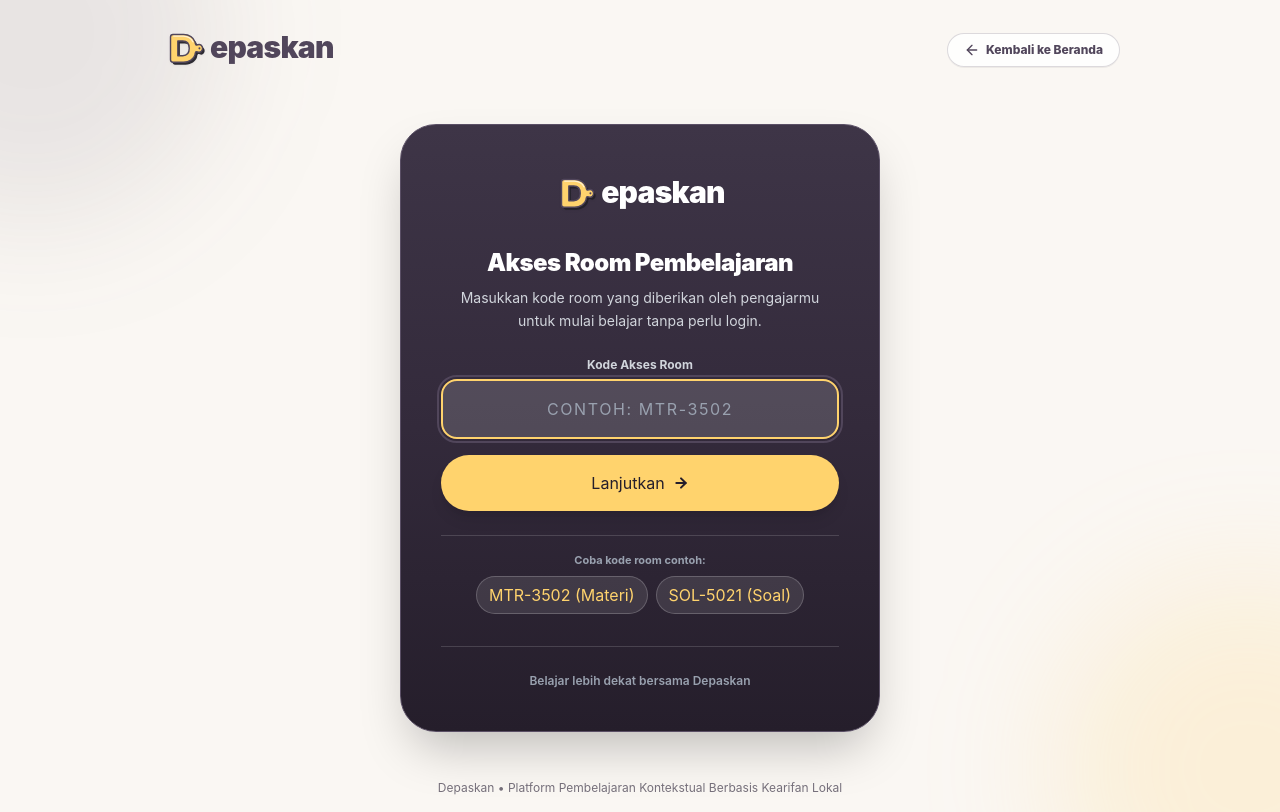
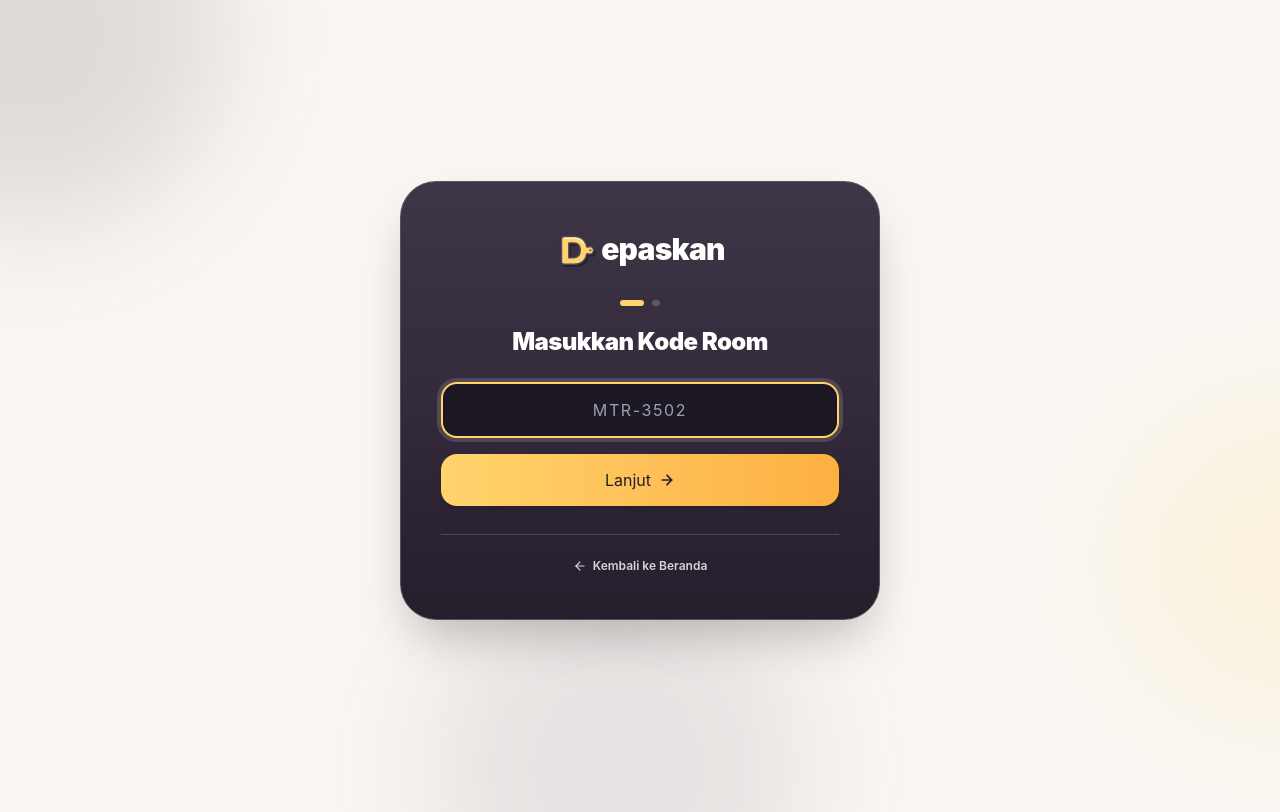
Before and after one commit to Irham-Najib-Azimul-Qowi/ContextLearningApp, a Next.js app: page /room in a window 1280 px wide. Built offline with nearby package versions, Linux system fonts and the light colour scheme.

Commit message:
feat: add room access portal page with code validation and student name entry

```diff
--- a/app/room/page.tsx
+++ b/app/room/page.tsx
@@ -3,7 +3,7 @@
 import React, { useState } from "react";
 import { useRouter } from "next/navigation";
 import Link from "next/link";
-import { DoorOpen, ArrowRight, ArrowLeft, User, AlertCircle, CheckCircle2 } from "lucide-react";
+import { ArrowRight, ArrowLeft, AlertCircle } from "lucide-react";
 import { PahamiPuzzleLogo } from "@/components/landing/puzzle-logo";
 import { repository } from "@/lib/db/repository";
 
@@ -70,26 +70,13 @@ export default function RoomAccessPortalPage() {
   };
 
   return (
-    <div className="min-h-screen bg-[#FAF7F3] text-[#23212A] flex flex-col justify-between selection:bg-[#FFD36D] selection:text-[#51465B] relative overflow-hidden font-sans">
-      {/* Decorative Pastel Blobs */}
-      <div className="fixed -top-40 -left-40 w-96 h-96 rounded-full bg-[#51465B]/10 blur-3xl pointer-events-none" />
-      <div className="fixed -bottom-40 -right-40 w-96 h-96 rounded-full bg-[#FFD36D]/20 blur-3xl pointer-events-none" />
+    <main className="min-h-screen bg-[#FAF7F3] flex items-center justify-center p-4 sm:p-6 relative overflow-hidden font-sans">
+      {/* Subtle atmospheric ambient glow */}
+      <div className="fixed -top-40 -left-40 w-96 h-96 rounded-full bg-[#3E3547]/15 blur-3xl pointer-events-none" />
+      <div className="fixed top-1/2 -right-40 w-80 h-80 rounded-full bg-[#FFD36D]/15 blur-3xl pointer-events-none" />
+      <div className="fixed -bottom-40 left-1/3 w-96 h-96 rounded-full bg-[#3E3547]/10 blur-3xl pointer-events-none" />
 
-      {/* Top Floating Header */}
-      <header className="w-full max-w-5xl mx-auto px-4 sm:px-8 pt-6 pb-4 flex items-center justify-between z-20">
-        <PahamiPuzzleLogo size="md" />
-
-        <Link
-          href="/"
-          className="inline-flex items-center gap-1.5 px-4 py-2 rounded-full border border-[#51465B]/20 bg-white/80 hover:bg-white text-[#51465B] text-xs font-extrabold transition-all shadow-2xs hover:shadow-xs"
-        >
-          <ArrowLeft className="w-4 h-4" />
-          <span>Kembali ke Beranda</span>
-        </Link>
-      </header>
-
-      {/* Main Center: Exact Dark Claymorphic Card from Login Style */}
-      <main className="flex-1 flex items-center justify-center px-4 py-8 z-10">
+      {/* Floating Card */}
       <div className="w-full max-w-[480px] bg-gradient-to-b from-[#3E3547] via-[#332A3B] to-[#251E2B] rounded-[32px] sm:rounded-[36px] border border-[#5A4F65] shadow-2xl p-8 sm:p-10 relative overflow-hidden flex flex-col items-center text-center text-white z-10 transition-all">
 
         {/* Logo on Top */}
@@ -97,17 +84,28 @@ export default function RoomAccessPortalPage() {
           <PahamiPuzzleLogo size="md" theme="dark" />
         </div>
 
+        {/* Progress Dots Indicator */}
+        <div className="flex items-center justify-center gap-2 mt-5">
+          <div
+            className={`h-1.5 rounded-full transition-all duration-300 ${
+              step === 1 ? "w-6 bg-[#FFD36D]" : "w-2 bg-[#FFD36D]/50"
+            }`}
+          />
+          <div
+            className={`h-1.5 rounded-full transition-all duration-300 ${
+              step === 2 ? "w-6 bg-[#FFD36D]" : "w-2 bg-white/20"
+            }`}
+          />
+        </div>
+
         {/* STEP 1: MASUKKAN KODE ROOM */}
         {step === 1 ? (
-            <div className="w-full space-y-6 animate-in fade-in zoom-in-95 duration-200 mt-6">
+          <div className="w-full space-y-6 animate-in fade-in zoom-in-95 duration-200 mt-5">
             {/* Heading */}
             <div>
               <h1 className="text-xl sm:text-2xl font-black text-white tracking-tight">
-                  Akses Room Pembelajaran
+                Masukkan Kode Room
               </h1>
-                <p className="text-xs sm:text-sm text-gray-300 mt-2 leading-relaxed max-w-sm mx-auto">
-                  Masukkan kode room yang diberikan oleh pengajarmu untuk mulai belajar tanpa perlu login.
-                </p>
             </div>
 
             {/* Error Message */}
@@ -120,80 +118,44 @@ export default function RoomAccessPortalPage() {
 
             {/* Form Input Kode */}
             <form onSubmit={handleValidateCode} className="space-y-4">
-                <div className="text-left">
-                  <label className="text-xs font-bold text-gray-300 block mb-1.5 text-center">
-                    Kode Akses Room
-                  </label>
               <div className="relative">
                 <input
                   type="text"
                   required
                   autoFocus
-                      placeholder="CONTOH: MTR-3502"
+                  placeholder="MTR-3502"
                   value={code}
                   onChange={(e) => {
                     setCode(e.target.value.toUpperCase());
                     setErrorMsg("");
                   }}
-                      className="w-full px-5 py-4 rounded-2xl bg-white/10 border-2 border-white/20 text-white placeholder:text-gray-400 text-base font-mono font-black uppercase tracking-widest text-center focus:outline-none focus:border-[#FFD36D] focus:bg-white/15 transition-all"
+                  className="w-full px-4 py-3.5 rounded-2xl border-2 border-white/20 bg-[#251E2B]/80 focus:border-[#FFD36D] focus:bg-[#1E1724] text-base font-mono font-black uppercase tracking-widest text-center text-white placeholder:text-gray-400 focus:outline-none focus:ring-2 focus:ring-[#FFD36D]/20 transition-all shadow-inner"
                 />
-                  </div>
               </div>
 
               <button
                 type="submit"
                 disabled={isLoading}
-                  className="w-full py-4 px-5 rounded-full bg-[#FFD36D] hover:bg-[#F5C75A] text-[#251E2B] font-black text-sm sm:text-base shadow-lg hover:shadow-xl transition-all duration-200 transform hover:-translate-y-0.5 active:scale-[0.98] flex items-center justify-center gap-2 cursor-pointer disabled:opacity-50"
+                className="w-full py-3.5 px-5 rounded-2xl bg-gradient-to-r from-[#FFD36D] to-[#FDB040] hover:from-[#FFE085] hover:to-[#FFBD59] text-[#251E2B] font-extrabold text-sm sm:text-base shadow-md hover:shadow-lg transition-all flex items-center justify-center gap-2 cursor-pointer disabled:opacity-50"
               >
-                  <span>{isLoading ? "Memeriksa Room..." : "Lanjutkan"}</span>
-                  <ArrowRight className="w-4 h-4 stroke-[3]" />
+                <span>{isLoading ? "Memeriksa..." : "Lanjut"}</span>
+                <ArrowRight className="w-4 h-4 stroke-[2.5]" />
               </button>
             </form>
-
-              {/* Quick Demo Hints */}
-              <div className="pt-4 border-t border-white/15 text-center space-y-2">
-                <span className="text-[11px] font-bold text-gray-400 block">
-                  Coba kode room contoh:
-                </span>
-                <div className="flex items-center justify-center gap-2">
-                  <button
-                    type="button"
-                    onClick={() => {
-                      setCode("MTR-3502");
-                      setErrorMsg("");
-                    }}
-                    className="px-3 py-1.5 rounded-full bg-white/10 hover:bg-white/20 border border-white/20 text-[#FFD36D] text-xs font-mono font-bold transition-all cursor-pointer"
-                  >
-                    MTR-3502 (Materi)
-                  </button>
-                  <button
-                    type="button"
-                    onClick={() => {
-                      setCode("SOL-5021");
-                      setErrorMsg("");
-                    }}
-                    className="px-3 py-1.5 rounded-full bg-white/10 hover:bg-white/20 border border-white/20 text-[#FFD36D] text-xs font-mono font-bold transition-all cursor-pointer"
-                  >
-                    SOL-5021 (Soal)
-                  </button>
-                </div>
-              </div>
           </div>
         ) : (
           /* STEP 2: MASUKKAN NAMA SISWA */
-            <div className="w-full space-y-6 animate-in fade-in zoom-in-95 duration-200 mt-6">
+          <div className="w-full space-y-6 animate-in fade-in zoom-in-95 duration-200 mt-5">
             {/* Heading */}
             <div>
-                <div className="inline-flex items-center gap-1.5 px-3 py-1 rounded-full bg-emerald-500/20 text-emerald-300 text-xs font-bold mb-2">
-                  <CheckCircle2 className="w-3.5 h-3.5" />
-                  <span>Room Ditemukan: {code}</span>
-                </div>
               <h1 className="text-xl sm:text-2xl font-black text-white tracking-tight">
-                  Masukkan Namamu
+                Masukkan Nama
               </h1>
-                <p className="text-xs sm:text-sm text-gray-300 mt-1 leading-relaxed max-w-sm mx-auto">
-                  {matchedRoomTitle ? `"${matchedRoomTitle}"` : "Kamu siap belajar di room ini!"}
+              {matchedRoomTitle && (
+                <p className="text-xs text-[#FFD36D] mt-1.5 font-semibold truncate max-w-xs mx-auto">
+                  {matchedRoomTitle}
                 </p>
+              )}
             </div>
 
             {/* Error Message */}
@@ -206,42 +168,40 @@ export default function RoomAccessPortalPage() {
 
             {/* Form Input Nama */}
             <form onSubmit={handleEnterRoom} className="space-y-4">
-                <div className="text-left">
-                  <label className="text-xs font-bold text-gray-300 block mb-1.5 text-center">
-                    Nama Lengkap Siswa
-                  </label>
+              <div className="relative">
                 <input
                   type="text"
                   required
                   autoFocus
-                    placeholder="Contoh: Budi Pratama"
+                  placeholder="Budi Pratama"
                   value={studentName}
                   onChange={(e) => {
                     setStudentName(e.target.value);
                     setErrorMsg("");
                   }}
-                    className="w-full px-5 py-4 rounded-2xl bg-white/10 border-2 border-white/20 text-white placeholder:text-gray-400 text-sm sm:text-base font-bold text-center focus:outline-none focus:border-[#FFD36D] focus:bg-white/15 transition-all"
+                  className="w-full px-4 py-3.5 rounded-2xl border-2 border-white/20 bg-[#251E2B]/80 focus:border-[#FFD36D] focus:bg-[#1E1724] text-sm sm:text-base font-bold text-center text-white placeholder:text-gray-400 focus:outline-none focus:ring-2 focus:ring-[#FFD36D]/20 transition-all shadow-inner"
                 />
               </div>
 
-                <div className="flex items-center gap-3">
+              <div className="flex items-center gap-3 pt-1">
                 <button
                   type="button"
                   onClick={() => {
                     setStep(1);
                     setErrorMsg("");
                   }}
-                    className="w-1/3 py-4 px-4 rounded-full border border-white/25 hover:bg-white/10 text-gray-300 font-bold text-xs sm:text-sm transition-all cursor-pointer"
+                  className="w-1/2 py-3.5 px-4 rounded-2xl bg-white/10 hover:bg-white/15 text-white font-bold text-sm border border-white/20 transition-all flex items-center justify-center gap-1.5 cursor-pointer"
                 >
-                    Ganti Kode
+                  <ArrowLeft className="w-4 h-4" />
+                  <span>Kembali</span>
                 </button>
 
                 <button
                   type="submit"
-                    className="w-2/3 py-4 px-5 rounded-full bg-[#FFD36D] hover:bg-[#F5C75A] text-[#251E2B] font-black text-sm sm:text-base shadow-lg hover:shadow-xl transition-all duration-200 transform hover:-translate-y-0.5 active:scale-[0.98] flex items-center justify-center gap-2 cursor-pointer"
+                  className="w-1/2 py-3.5 px-4 rounded-2xl bg-gradient-to-r from-[#FFD36D] to-[#FDB040] hover:from-[#FFE085] hover:to-[#FFBD59] text-[#251E2B] font-extrabold text-sm sm:text-base shadow-md hover:shadow-lg transition-all flex items-center justify-center gap-2 cursor-pointer"
                 >
-                    <span>Masuk ke Room</span>
-                    <ArrowRight className="w-4 h-4 stroke-[3]" />
+                  <span>Lanjut</span>
+                  <ArrowRight className="w-4 h-4 stroke-[2.5]" />
                 </button>
               </div>
             </form>
@@ -249,21 +209,16 @@ export default function RoomAccessPortalPage() {
         )}
 
         {/* Back link at bottom */}
-          <div className="mt-8 pt-5 border-t border-white/15 w-full text-center">
+        <div className="mt-7 pt-5 border-t border-white/15 w-full text-center">
           <Link
             href="/"
-              className="inline-flex items-center gap-1.5 text-xs font-semibold text-gray-400 hover:text-white transition-colors"
+            className="inline-flex items-center gap-1.5 text-xs font-semibold text-gray-300 hover:text-white transition-colors"
           >
-              <span>Belajar lebih dekat bersama Depaskan</span>
+            <ArrowLeft className="w-3.5 h-3.5" />
+            <span>Kembali ke Beranda</span>
           </Link>
         </div>
       </div>
     </main>
-
-      {/* Footer */}
-      <footer className="text-center py-4 text-xs text-[#756F7A] z-10">
-        Depaskan &bull; Platform Pembelajaran Kontekstual Berbasis Kearifan Lokal
-      </footer>
-    </div>
   );
 }
```
Lines whose indentation alone changed are shown as unchanged.
